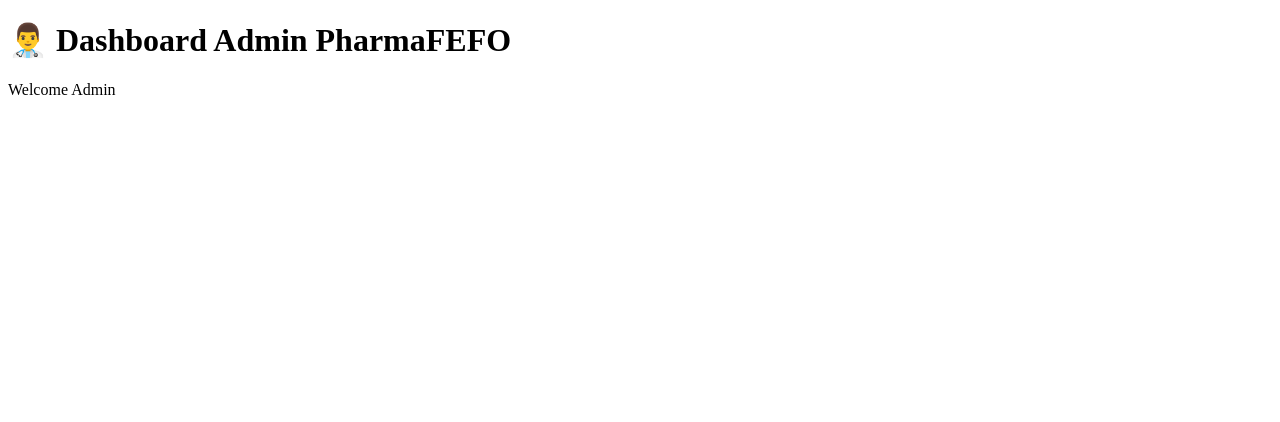
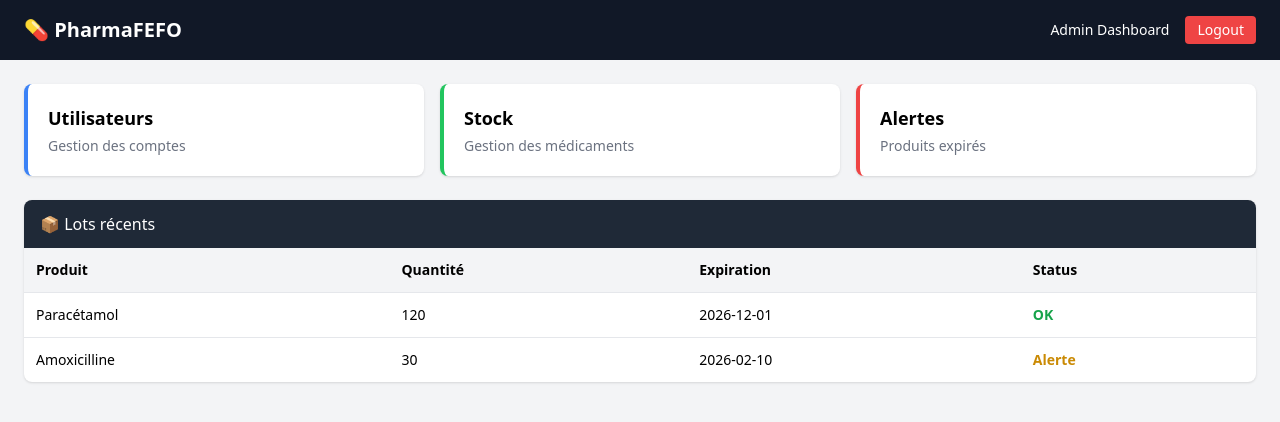
Before and after one commit to sarafasra/PharmaFEFO-Part-2-, a PHP site: page /templates/admin/dashboard.php in a window 1280 px wide. Shown: the top 422 px of the page. Run offline with PHP 8.4, Linux system fonts and the light colour scheme; some libraries are stand-ins or nearby versions.

Commit message:
quelque changement sur dashboard

```diff
--- a/templates/admin/dashboard.php
+++ b/templates/admin/dashboard.php
@@ -1,13 +1,91 @@
 <!DOCTYPE html>
-<html>
+<html lang="fr">
 <head>
-    <title>Admin Dashboard</title>
+    <meta charset="UTF-8">
+    <title>PharmaFEFO Dashboard</title>
+
+    <!-- Tailwind CDN -->
+    <script src="https://cdn.tailwindcss.com"></script>
 </head>
-<body>
 
-<h1>👨‍⚕️ Dashboard Admin PharmaFEFO</h1>
+<body class="bg-gray-100">
 
-<p>Welcome Admin</p>
+<!-- NAVBAR -->
+<div class="bg-gray-900 text-white px-6 py-4 flex justify-between items-center">
+    <h1 class="text-xl font-bold">💊 PharmaFEFO</h1>
+
+    <div class="flex items-center gap-4">
+        <span class="text-sm">Admin Dashboard</span>
+
+        <a href="index.php?logout=1"
+           class="bg-red-500 hover:bg-red-600 px-3 py-1 rounded text-sm">
+            Logout
+        </a>
+    </div>
+</div>
+
+<!-- CONTAINER -->
+<div class="p-6">
+
+    <!-- CARDS -->
+    <div class="grid grid-cols-1 md:grid-cols-3 gap-4">
+
+        <div class="bg-white shadow rounded-lg p-5 border-l-4 border-blue-500">
+            <h2 class="text-lg font-bold">Utilisateurs</h2>
+            <p class="text-gray-500 text-sm mt-1">Gestion des comptes</p>
+        </div>
+
+        <div class="bg-white shadow rounded-lg p-5 border-l-4 border-green-500">
+            <h2 class="text-lg font-bold">Stock</h2>
+            <p class="text-gray-500 text-sm mt-1">Gestion des médicaments</p>
+        </div>
+
+        <div class="bg-white shadow rounded-lg p-5 border-l-4 border-red-500">
+            <h2 class="text-lg font-bold">Alertes</h2>
+            <p class="text-gray-500 text-sm mt-1">Produits expirés</p>
+        </div>
+
+    </div>
+
+    <!-- TABLE -->
+    <div class="mt-6 bg-white shadow rounded-lg overflow-hidden">
+
+        <div class="bg-gray-800 text-white px-4 py-3">
+            📦 Lots récents
+        </div>
+
+        <table class="w-full text-sm">
+            <thead class="bg-gray-100 text-left">
+                <tr>
+                    <th class="p-3">Produit</th>
+                    <th class="p-3">Quantité</th>
+                    <th class="p-3">Expiration</th>
+                    <th class="p-3">Status</th>
+                </tr>
+            </thead>
+
+            <tbody>
+
+                <tr class="border-t">
+                    <td class="p-3">Paracétamol</td>
+                    <td class="p-3">120</td>
+                    <td class="p-3">2026-12-01</td>
+                    <td class="p-3 text-green-600 font-bold">OK</td>
+                </tr>
+
+                <tr class="border-t">
+                    <td class="p-3">Amoxicilline</td>
+                    <td class="p-3">30</td>
+                    <td class="p-3">2026-02-10</td>
+                    <td class="p-3 text-yellow-600 font-bold">Alerte</td>
+                </tr>
+
+            </tbody>
+        </table>
+
+    </div>
+
+</div>
 
 </body>
 </html>
```
